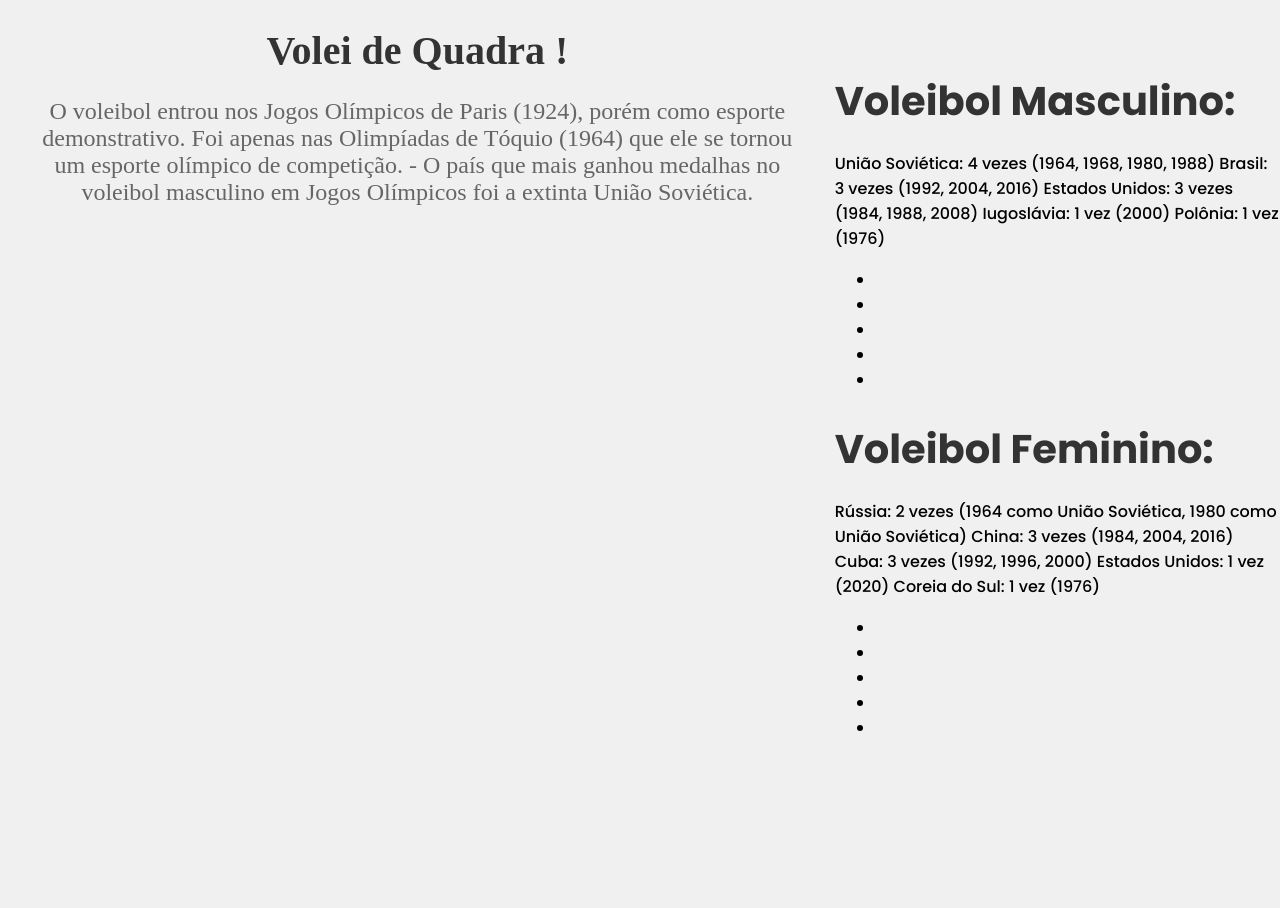
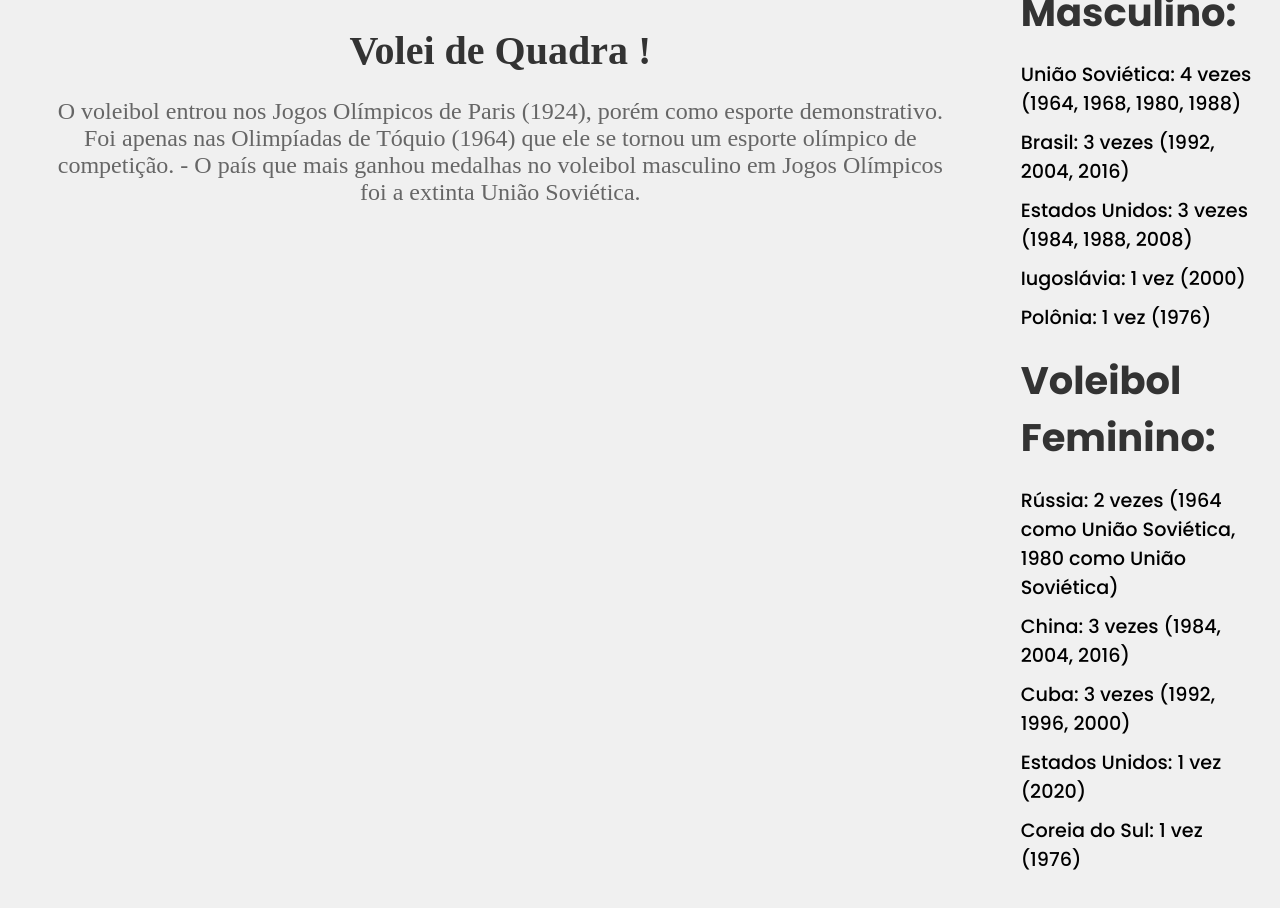
Before and after one commit to VlaMartins/olimpiadasTec, a plain HTML site: page volei.html in a window 1280 px wide. Before the commit the page ends 800 px from the top, so only its background shows below. Drawn offline with Linux system fonts and the light colour scheme.

Commit message:
Atualizar o volei.html

```diff
--- a/volei.html
+++ b/volei.html
@@ -5,7 +5,7 @@
     <meta charset="UTF-8">
     <meta name="viewport" content="width=device-width, initial-scale=1.0">
     <title>Volei de Quadra</title>
-    <link rel="website icon" type="png" href="img/volei-icon.png">
+    <link rel="icon" type="image/png" href="img/volei-icon.png">
     <style>
         @import url('https://fonts.googleapis.com/css2?family=Poppins:ital,wght@0,100;0,200;0,300;0,400;0,500;0,600;0,700;0,800;0,900;1,100;1,200;1,300;1,400;1,500;1,600;1,700;1,800;1,900&display=swap');
 
@@ -58,7 +58,24 @@
         }
 
         .medalhas {
-            fon
+            text-align: left;
+            padding: 20px;
+            font-size: 1.2em;
+        }
+
+        .medalhas h1 {
+            margin-top: 20px;
+            font-size: 2em;
+            color: #333;
+        }
+
+        .medalhas ul {
+            list-style-type: none;
+            padding-left: 0;
+        }
+
+        .medalhas li {
+            margin-bottom: 10px;
         }
     </style>
 </head>
@@ -76,34 +93,21 @@
     <div class="medalhas letras">
 
         <h1>Voleibol Masculino:</h1>
-
-        União Soviética: 4 vezes (1964, 1968, 1980, 1988)
-Brasil: 3 vezes (1992, 2004, 2016)
-Estados Unidos: 3 vezes (1984, 1988, 2008)
-Iugoslávia: 1 vez (2000)
-Polônia: 1 vez (1976)
-
         <ul>
-            <li></li>
-            <li></li>
-            <li></li>
-            <li></li>
-            <li></li>
+            <li>União Soviética: 4 vezes (1964, 1968, 1980, 1988)</li>
+            <li>Brasil: 3 vezes (1992, 2004, 2016)</li>
+            <li>Estados Unidos: 3 vezes (1984, 1988, 2008)</li>
+            <li>Iugoslávia: 1 vez (2000)</li>
+            <li>Polônia: 1 vez (1976)</li>
         </ul>
 
         <h1>Voleibol Feminino:</h1>
-
-        Rússia: 2 vezes (1964 como União Soviética, 1980 como União Soviética)
-China: 3 vezes (1984, 2004, 2016)
-Cuba: 3 vezes (1992, 1996, 2000)
-Estados Unidos: 1 vez (2020)
-Coreia do Sul: 1 vez (1976)
         <ul>
-            <li></li>
-            <li></li>
-            <li></li>
-            <li></li>
-            <li></li>
+            <li>Rússia: 2 vezes (1964 como União Soviética, 1980 como União Soviética)</li>
+            <li>China: 3 vezes (1984, 2004, 2016)</li>
+            <li>Cuba: 3 vezes (1992, 1996, 2000)</li>
+            <li>Estados Unidos: 1 vez (2020)</li>
+            <li>Coreia do Sul: 1 vez (1976)</li>
         </ul>
 
     </div>
```
